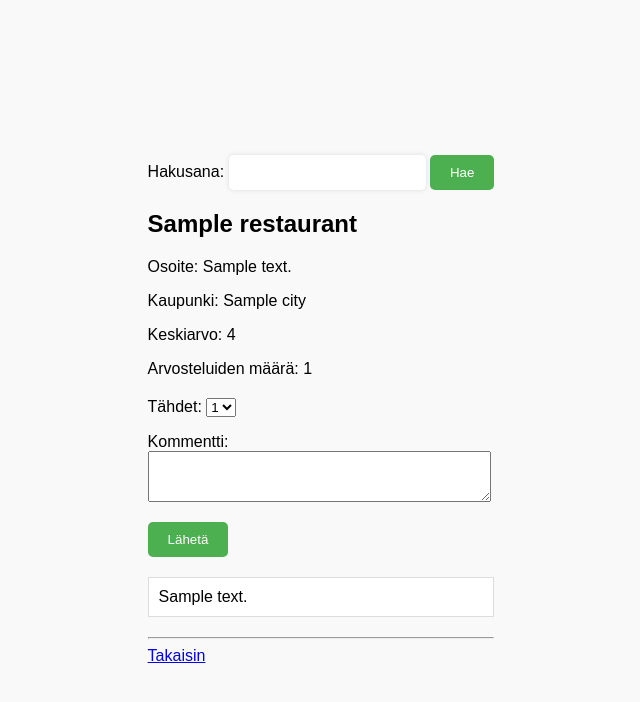
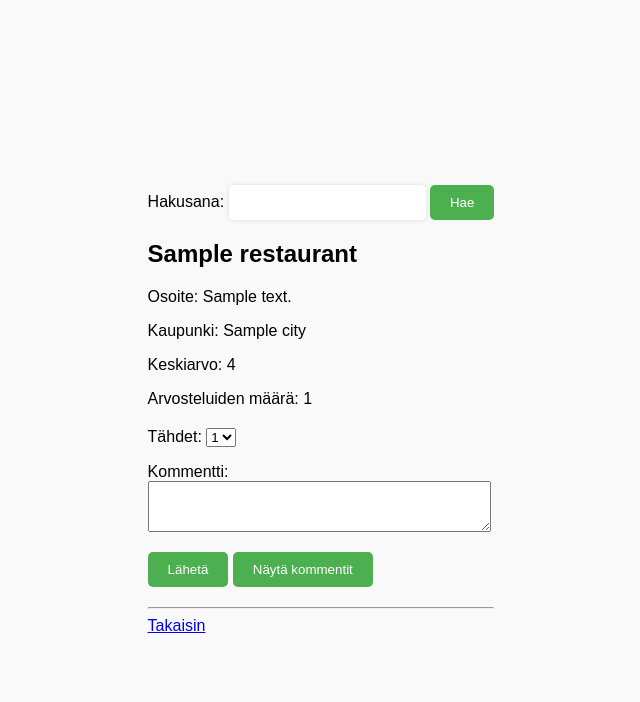
Before and after one commit to nikitaessine/arvostelusovellus, a Flask app: template templates/reviews.html in a window 1280 px wide. Shown: the top 702 px of the page, without its empty margins (319-959 px from the left). Run offline with Flask 3, Linux system fonts and the light colour scheme; the template is opened without the code that fills it: most values are stand-ins (such as "Sample title", 1, 10 or a date in 2020).

Commit message:
button to show and hide comments for particular restaurant

```diff
--- a/static/reviews.css
+++ b/static/reviews.css
@@ -96,3 +96,12 @@ input[type="submit"] {
 .comment:first-child {
   margin-top: 0;
 }
+
+button {
+  padding: 10px 20px;
+  background-color: #4CAF50;
+  color: #fff;
+  border: none;
+  border-radius: 5px;
+  cursor: pointer;
+}
--- a/templates/reviews.html
+++ b/templates/reviews.html
@@ -2,15 +2,26 @@
 <html>
 <head>
     <link rel="stylesheet" href="/static/reviews.css">
+    <script>
+        function toggleComments(restaurantId) {
+            var commentsSection = document.getElementById(`comments-${restaurantId}`);
+            var button = document.getElementById(`button-${restaurantId}`);
+            if (commentsSection.style.display === "none") {
+                commentsSection.style.display = "block";
+                button.innerHTML = "Piilota";
+            } else {
+                commentsSection.style.display = "none";
+                button.innerHTML = "Näytä kommentit";
+            }
+        }
+    </script>
 </head>
 <body>
-
 
 <form action="/search" method="POST">
     Hakusana: <input type="text" name="name">
     <input type="submit" value="Hae">
 </form>
-
 
 {% for restaurant in restaurants %}
     <h2>{{ restaurant.name }}</h2>
@@ -18,7 +29,6 @@
     <p>Kaupunki: {{ restaurant.city }}</p>
     <p>Keskiarvo: {{ restaurant.avg_stars|round(2) if restaurant.avg_stars is not none else 0 }}</p>
     <p>Arvosteluiden määrä: {{ restaurant.review_count }}</p>
-
 
     <form action="/add_review" method="POST">
         Tähdet:
@@ -34,14 +44,20 @@
         <textarea name="comment" rows="3" cols="40" minlength="1" maxlength="500"></textarea>
         <p><input type="submit" value="Lähetä">
         <input type="hidden" name="restaurant_id" value="{{ restaurant.id }}">
+
+        <button id="button-{{ restaurant.id }}" type="button" onclick="toggleComments('{{ restaurant.id }}')">Näytä kommentit</button>
+        <div id="comments-{{ restaurant.id }}" style="display: none">
             {% for comment in restaurant.comments %}
                 <div class="comment">
-                <p> {{ comment }}</p>
+                    <p>{{ comment }}</p>
                 </div>
             {% endfor %}
+        </div>
     </form>
+
     <hr>
 {% endfor %}
+
 <a href="/restaurants">Takaisin</a>
 
 </body>
```
Lines whose indentation alone changed are shown as unchanged.
